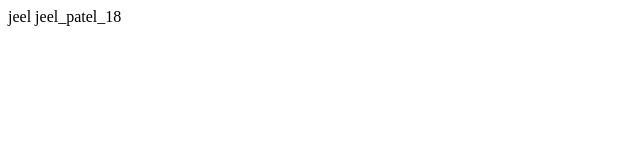
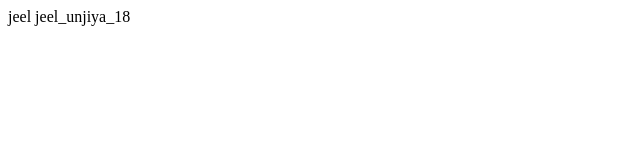
Before and after one commit to jeeluniya775/localrepo, a plain HTML site: page index.html in a window 1280 px wide. Shown: the full height of the page, 0-640 px from the left. Drawn offline with Linux system fonts and the light colour scheme.

Commit message:
modified

```diff
--- a/index.html
+++ b/index.html
@@ -1 +1 @@
-<p>jeel jeel_patel_18</p>
+<p>jeel jeel_unjiya_18</p>
```
